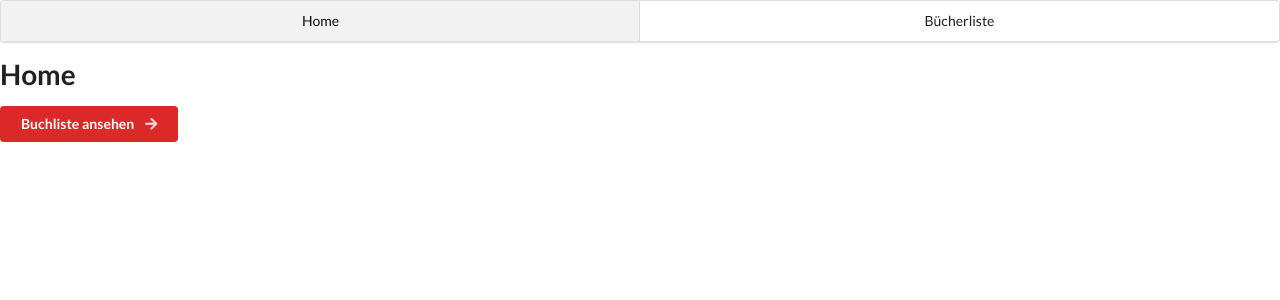
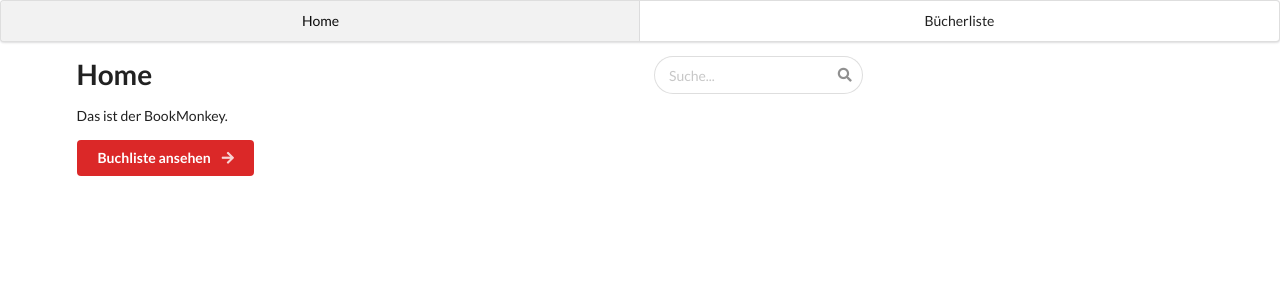
Before and after one commit to schulle0815/angular-book-dpunkt, an Angular app: page /home in a window 1280 px wide. Shown: the top 300 px of the page. Built offline with nearby package versions, Linux system fonts and the light colour scheme.

Commit message:
search with rxjs

```diff
--- a/src/app/app.module.ts
+++ b/src/app/app.module.ts
@@ -8,6 +8,7 @@
 import {BookListItemComponent} from './book-list-item/book-list-item.component';
 import {BookListComponent} from './book-list/book-list.component';
 import {HomeComponent} from './home/home.component';
+import {SearchComponent} from './search/search.component';
 import {BookStoreService} from './shared/book-store.service';
 
 const declarations = [
@@ -16,6 +17,7 @@
   BookListItemComponent,
   BookDetailsComponent,
   HomeComponent,
+  SearchComponent,
 ];
 
 const imports =
--- a/src/app/home/home.component.html
+++ b/src/app/home/home.component.html
@@ -1,5 +1,10 @@
-<h1>Home</h1>
-
-<a [routerLink]="['/books']" class="ui red button">Buchliste ansehen
-  <i class="right arrow icon"></i>
-</a>
+<div class="ui container two column grid">
+  <div class="ui container column">
+    <h1>Home</h1>
+    <p>Das ist der BookMonkey.</p>
+    <a [routerLink]="['/books']" class="ui red button">Buchliste ansehen
+      <i class="right arrow icon"></i>
+    </a>
+  </div>
+  <bm-search (bookSelected)="bookSelected($event)" class="column"></bm-search>
+</div>
--- a/src/app/home/home.component.ts
+++ b/src/app/home/home.component.ts
@@ -1,15 +1,15 @@
-import { Component, OnInit } from '@angular/core';
+import {Component, OnInit} from '@angular/core';
+import {ActivatedRoute, Router} from '@angular/router';
 
-@Component({
-  selector: 'bm-home',
-  templateUrl: './home.component.html',
-  styles: []
-})
+import {Book} from '../shared/book';
+
+@Component({selector: 'bm-home', templateUrl: './home.component.html', styles: []})
 export class HomeComponent implements OnInit {
+  constructor(private router: Router, private route: ActivatedRoute) {}
 
-  constructor() { }
-
-  ngOnInit() {
+  bookSelected(book: Book) {
+    this.router.navigate(['../books', book.isbn], {relativeTo: this.route});
   }
 
+  ngOnInit() {}
 }
--- /dev/null
+++ b/src/app/search/search.component.html
@@ -0,0 +1,13 @@
+<div class="ui search" [ngClass]="{loading: isLoading}">
+  <div class="ui icon input">
+    <input (keyup)="keyUp.emit(searchTerm.value)" #searchTerm class="prompt" type="text" placeholder="Suche...">
+    <i class="search icon"></i>
+  </div>
+  <div class="results transition" [ngClass]="{ visible: foundBooks.length}">
+    <a href (click)="bookSelected.emit(book); false" class="result" *ngFor="let book of foundBooks">
+      <div class="content">
+        <div class="title">{{book.title}}</div>
+      </div>
+    </a>
+  </div>
+</div>
--- /dev/null
+++ b/src/app/search/search.component.ts
@@ -0,0 +1,23 @@
+import {Component, EventEmitter, OnInit, Output} from '@angular/core';
+import {debounceTime, distinctUntilChanged, switchMap, tap} from 'rxjs/operators';
+
+import {Book} from '../shared/book';
+import {BookStoreService} from '../shared/book-store.service';
+
+@Component({selector: 'bm-search', templateUrl: './search.component.html', styles: []})
+export class SearchComponent implements OnInit {
+  @Output() bookSelected = new EventEmitter<Book>();
+  foundBooks: Array<Book> = [];
+  isLoading = false;
+  keyUp = new EventEmitter<string>();
+  constructor(private bookService: BookStoreService) {}
+
+  ngOnInit() {
+    this.keyUp.pipe(debounceTime(500))
+        .pipe(distinctUntilChanged())
+        .pipe(tap(i => this.isLoading = true))
+        .pipe(switchMap<string, Array<Book>>(searchTerm => this.bookService.getAllSearch(searchTerm)))
+        .pipe(tap(i => this.isLoading = false))
+        .subscribe(b => this.foundBooks = b);
+  }
+}
--- a/src/app/shared/book-store.service.ts
+++ b/src/app/shared/book-store.service.ts
@@ -26,6 +26,11 @@
         .pipe(map(rawBooks => rawBooks.map(rawBook => BookFactory.fromObject(rawBook))));
   }
 
+  getAllSearch(searchTerm: string): Observable<Array<Book>> {
+    return this.httpClient.get(`${this.api}/books/search/${searchTerm}`)
+        .pipe(retry(3), catchError(this.apiErrorHandler))
+        .pipe(map(rawBooks => rawBooks.map(rawBook => BookFactory.fromObject(rawBook))));
+  }
   getSingle(isbn: string): Observable<Book> {
     return this.httpClient.get(`${this.api}/book/${isbn}`)
         .pipe(retry(3), catchError(this.apiErrorHandler))
```
Also changed, not shown: 1 other file (tests, documents, lock files or other folders).
